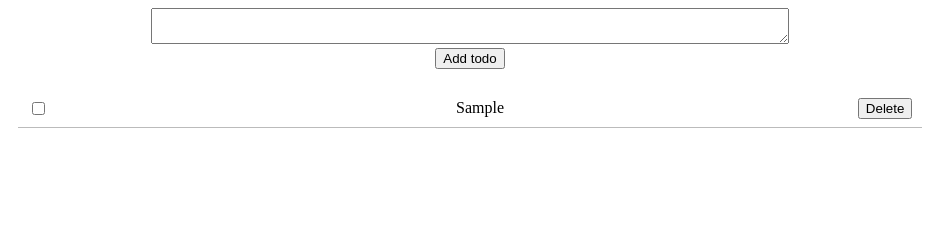
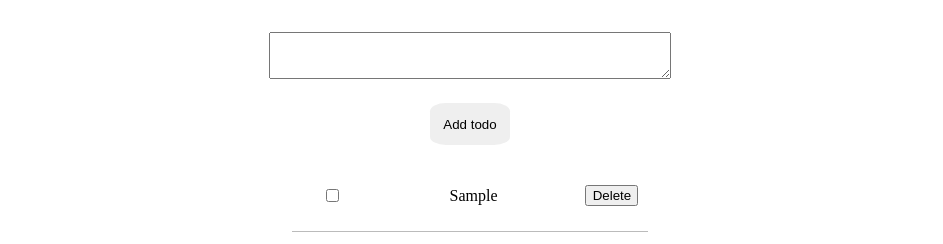
Before and after one commit to Exalted100/Todo-list, a React app: page / in a window 1280 px wide. Both pictures are taken after typing "Sample" into the empty fields and a click on the button "Add todo". Shown: the whole page, without its empty margins (170-1113 px from the left). Built offline with nearby package versions, Linux system fonts and the light colour scheme.

Commit message:
a better ui

```diff
--- a/src/Components/App.css
+++ b/src/Components/App.css
@@ -1,3 +1,22 @@
+body {
+    max-width: 100%;
+    margin: 0;
+    padding: 0;
+}
+
+@media only screen and (min-width: 500px) {
+    .todo-project {
+        width: 30em;
+    }
+}
+
+@media only screen and (max-width: 500px) {
+    .todo-project {
+        width: 100;
+    }
+}
+
 .todo-project {
     text-align: center;
+    margin: 2em auto;
 }
--- a/src/Components/App.js
+++ b/src/Components/App.js
@@ -14,7 +14,7 @@ const App = () => {
     }
 
     return (
-        <div className={"todo-project"}>
+        <div className="todo-project">
             <TypeTodo onClick={onButtonClick} todo={todo} />
             <Todos todo={todo} setTodo={setTodo}/>
         </div>
--- a/src/Components/Todos.css
+++ b/src/Components/Todos.css
@@ -4,24 +4,25 @@ input[type=checkbox]:checked + .strikethrough {
 }
 
 .todo {
+    display: flex;
+    justify-content: space-between;
+    align-items: center;
     width: 70%;
     border-bottom: 1px solid #bbbbbb;
     padding: 10px 10px;
-    margin: 20px auto;
+    margin: 1em auto;
+}
+
+.checkbox-button {
+    width: 4em;
+    text-align: left;
 }
 
 .delete-button {
-    float: right;
-    clear: both;
-    position: relative;
-    bottom: 20px;
+    width: 4em;
 }
 
-.checkbox-button {
-    float: left;
-    clear: both;
+.p {
+    align-self: center;
+    display: inline;
 }
-
-.label {
-    align-self: center;
-}
--- a/src/Components/Todos.js
+++ b/src/Components/Todos.js
@@ -11,9 +11,9 @@ const Todos = ({ todo, setTodo }) => {
     }
 
     const items = todo.map((i, x) =>
-        <div className={"todo"} key={i.id}>
+        <div className="todo" key={i.id}>
             <input type="checkbox" onClick={() => toggle(x)} className={todo[x].isCompleted? "strikethrough checkbox-button": "checkbox-button"} />
-            <label className="label" className="strikethrough">{i.todoItem}</label>
+            <p className="label" className="strikethrough">{i.todoItem}</p>
             <button className="delete-button" onClick={() => setTodo(todo.filter(t => t.todoItem !== todo[x].todoItem))}>Delete</button>
         </div>)
 
--- a/src/Components/TypeTodo.css
+++ b/src/Components/TypeTodo.css
@@ -1,4 +1,22 @@
 textarea {
     resize: vertical;
-    width: 50%;
+    width: 80%;
+    padding-top: 1em;
+    line-height: normal;
+    padding-left: 1em;
+    letter-spacing: 0.1em;
 }
+
+textarea:focus {
+    outline: none;
+    border: none;
+    border-bottom: pink 2px solid;
+}
+
+.add-button {
+    border-radius: 20%;
+    border: none;
+    margin-top: 1.5em;
+    padding: 1em;
+    cursor: pointer;
+}
--- a/src/Components/TypeTodo.js
+++ b/src/Components/TypeTodo.js
@@ -21,7 +21,7 @@ const TypeTodo = ({ onClick }) => {
             value={newTodo}
             />
             <br />
-            <button onClick={onTodoSubmit}>Add todo</button>
+            <button className="add-button" onClick={onTodoSubmit}>Add todo</button>
         </div>
     )
 }
```
